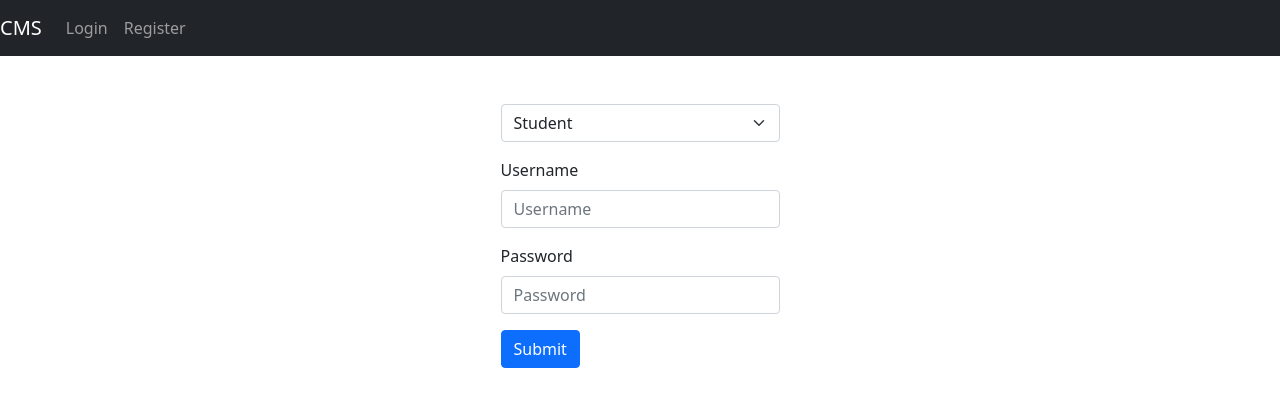
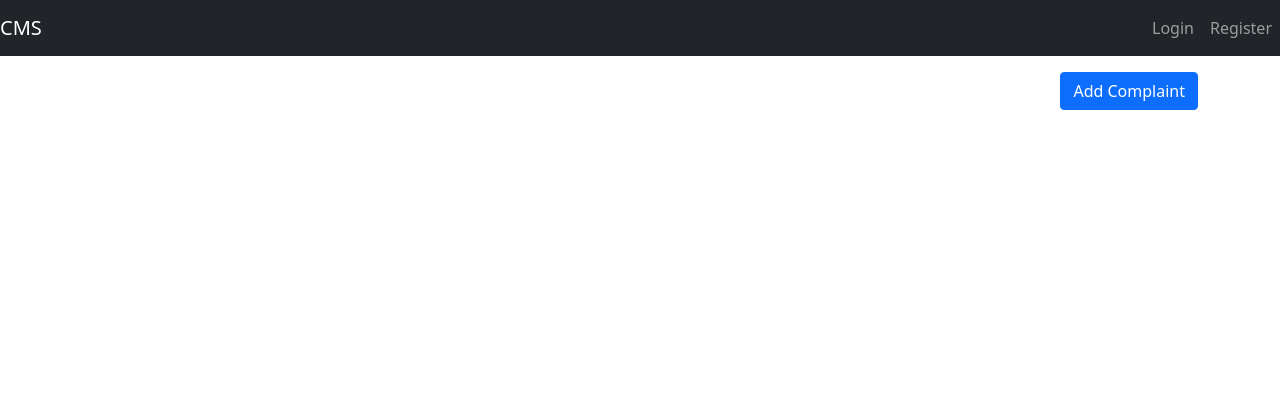
Before and after one commit to lladeebll/complaint-management-system, a React (Create React App) app in the folder client/: page /studentpage in a window 1280 px wide. Shown: the top 406 px of the page. Built offline with nearby package versions, Linux system fonts and the light colour scheme.

Commit message:
added AddComplaint component+ router

```diff
--- a/client/package.json
+++ b/client/package.json
@@ -10,6 +10,7 @@
     "react": "^17.0.2",
     "react-bootstrap": "^2.0.2",
     "react-dom": "^17.0.2",
+    "react-router-dom": "^6.0.2",
     "react-scripts": "4.0.3",
     "web-vitals": "^1.1.2"
   },
--- a/client/src/App.js
+++ b/client/src/App.js
@@ -1,17 +1,27 @@
-
+import {Routes, Route,BrowserRouter as Router} from 'react-router-dom';
+import { Container } from "react-bootstrap";
 import './App.css';
 import RegistrationPage from './pages/RegistrationPage';
+import LoginPage from './pages/LoginPage';
+import StudentPage from './pages/StudentPage';
 import NavBar from './components/NavBar';
-import LoginPage from './pages/LoginPage';
+
 
 function App() {
 
 
   return (
     <>
-      {/* <RegistrationPage></RegistrationPage> */}
-      <NavBar></NavBar>
-      <LoginPage></LoginPage>
+        <Router>
+          <NavBar></NavBar>
+          <Container className="container">
+            <Routes>
+              <Route path='/register' element={<RegistrationPage/>} />
+              <Route path='/studentpage' element={<StudentPage/>} />
+              <Route path='/' element={<LoginPage/>} />
+            </Routes>
+          </Container>
+        </Router>
     </>
   );
 }
--- /dev/null
+++ b/client/src/components/AddComplaint.js
@@ -0,0 +1,72 @@
+import {React, useState} from 'react';
+import { useForm } from '../customHooks/UseForm';
+import { Form, Button, Modal, FloatingLabel } from 'react-bootstrap';
+
+
+const AddComplaint = () => {
+
+    const [values,  handleChange]   =   useForm({
+        title:"",
+        department:"",
+        description:""
+    })
+    const [show, setShow] = useState(false);
+
+    const handleClose = () => {
+        setShow(false);
+        values.title="";
+        values.department="";
+        values.description="";
+    }
+    const handleShow = () => setShow(true);
+
+    const onSubmit   =   (e)  =>
+    {
+        e.preventDefault();
+        setShow(false);
+        console.log(values);
+    }
+    return (
+        <>
+        <div className="d-flex mt-3 justify-content-end">
+        <Button variant="primary" onClick={handleShow} className="mr-0 w-">
+        Add Complaint
+        </Button>
+        </div>
+        <Modal show={show} onHide={handleClose} centered>
+            <Form onSubmit={onSubmit}>
+                <Modal.Header closeButton>
+                <Modal.Title>Add Complaint</Modal.Title>
+                </Modal.Header>
+                <Modal.Body>
+                    <FloatingLabel label="Department">
+                        <Form.Select className="mb-3" name="department" value={values.department} onChange={handleChange}>
+                        <option value="1">Sample1</option>
+                        <option value="2">Sample2</option>
+                        </Form.Select>
+                    </FloatingLabel>
+                    <Form.Group className="mb-3">
+                        <FloatingLabel label="Title">
+                        <Form.Control type="text" onChange={handleChange} name="title" value={values.title}  placeholder="Title" />
+                        </FloatingLabel>
+                    </Form.Group>
+                    <FloatingLabel label="Description">
+                        <Form.Control as="textarea" name="description" value={values.description} onChange={handleChange} placeholder="Description"style={{ height: '100px' }}/>
+                    </FloatingLabel>
+                </Modal.Body>
+                <Modal.Footer>
+                <Button variant="secondary" onClick={handleClose}>
+                    Close
+                </Button>
+                <Button variant="primary" type="submit">
+                    Add
+                </Button>
+                </Modal.Footer>
+            </Form>
+        </Modal>
+        </>
+    )
+}
+
+
+export default AddComplaint;
--- /dev/null
+++ b/client/src/components/ComplaintList.js
@@ -0,0 +1,14 @@
+import React from 'react';
+
+
+const ComplaintList = () => {
+
+    return (
+        <>
+
+        </>
+    )
+}
+
+
+export default ComplaintList;
--- a/client/src/components/NavBar.js
+++ b/client/src/components/NavBar.js
@@ -1,16 +1,17 @@
 import { Navbar, Nav } from 'react-bootstrap';
+import {Link} from 'react-router-dom';
 
-const NavBar = () => {
+const NavBar = (props) => {
 
 
     return (
       <Navbar collapseOnSelect expand="lg" bg="dark" variant="dark">
-        <Navbar.Brand href="#home">CMS</Navbar.Brand>
+        <Navbar.Brand as={Link} to="/">CMS</Navbar.Brand>
         <Navbar.Toggle aria-controls="responsive-navbar-nav" />
-        <Navbar.Collapse id="responsive-navbar-nav">
-          <Nav className="me-auto">
-            <Nav.Link href="#login">Login</Nav.Link>
-            <Nav.Link href="#register">Register</Nav.Link>
+        <Navbar.Collapse id="responsive-navbar-nav" className="justify-content-end">
+          <Nav>
+            <Nav.Link as={Link} to="/">Login</Nav.Link>
+            <Nav.Link as={Link} to="/register">Register</Nav.Link>
           </Nav>
         </Navbar.Collapse>
       </Navbar>
--- a/client/src/index.css
+++ b/client/src/index.css
@@ -7,6 +7,21 @@ body {
   -moz-osx-font-smoothing: grayscale;
 }
 
+.container{
+  animation: fadeInAnimation ease 1s;
+  animation-iteration-count: 1;
+  animation-fill-mode: forwards;
+}
+
+@keyframes fadeInAnimation {
+  0% {
+      opacity: 0;
+  }
+  100% {
+      opacity: 1;
+   }
+}
+
 code {
   font-family: source-code-pro, Menlo, Monaco, Consolas, 'Courier New',
     monospace;
--- a/client/src/pages/LoginPage.js
+++ b/client/src/pages/LoginPage.js
@@ -1,12 +1,9 @@
-import { Container } from "react-bootstrap";
 import LoginForm from "../components/LoginForm";
 
 const LoginPage = () => {
     return (
         <div>
-            <Container>
             <LoginForm></LoginForm>
-            </Container>
         </div>
 
     )
--- a/client/src/pages/RegistrationPage.js
+++ b/client/src/pages/RegistrationPage.js
@@ -1,12 +1,9 @@
-import { Container } from 'react-bootstrap'
 import RegistrationForm from '../components/RegistrationForm'
 
 const RegistrationPage = () => {
     return (
         <div className="d-flex justify-content-center">
-            <Container>
             <RegistrationForm></RegistrationForm>
-            </Container>
         </div>
     )
 }
--- /dev/null
+++ b/client/src/pages/StudentPage.js
@@ -0,0 +1,14 @@
+import AddComplaint from "../components/AddComplaint";
+import ComplaintList from "../components/ComplaintList";
+
+const StudentPage = () => {
+    return (
+        <>
+            <AddComplaint></AddComplaint>
+            <ComplaintList></ComplaintList>
+        </>
+
+    )
+}
+
+export default StudentPage;
```
Also changed, not shown: 1 other file (tests, documents, lock files or other folders).
